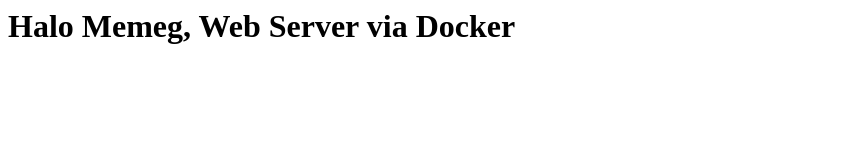
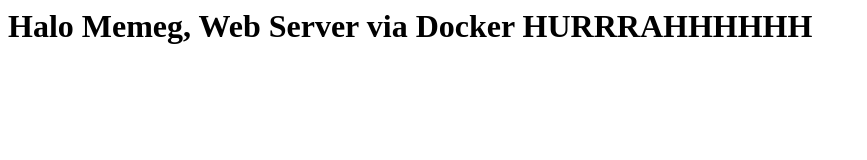
Before and after one commit to pliskeneko/sinaudocker, a plain HTML site: page index.html in a window 1280 px wide. Shown: the whole page, without its empty margins (0-867 px from the left). Drawn offline with Linux system fonts and the light colour scheme.

Commit message:
feat: Level 2 ft 3 & 4 Done, Auto WebServer

```diff
--- a/index.html
+++ b/index.html
@@ -1 +1 @@
-<h1>Halo Memeg, Web Server via Docker </h1>
+<h1>Halo Memeg, Web Server via Docker HURRRAHHHHHH </h1>
```
Also changed, not shown: 1 other file.
